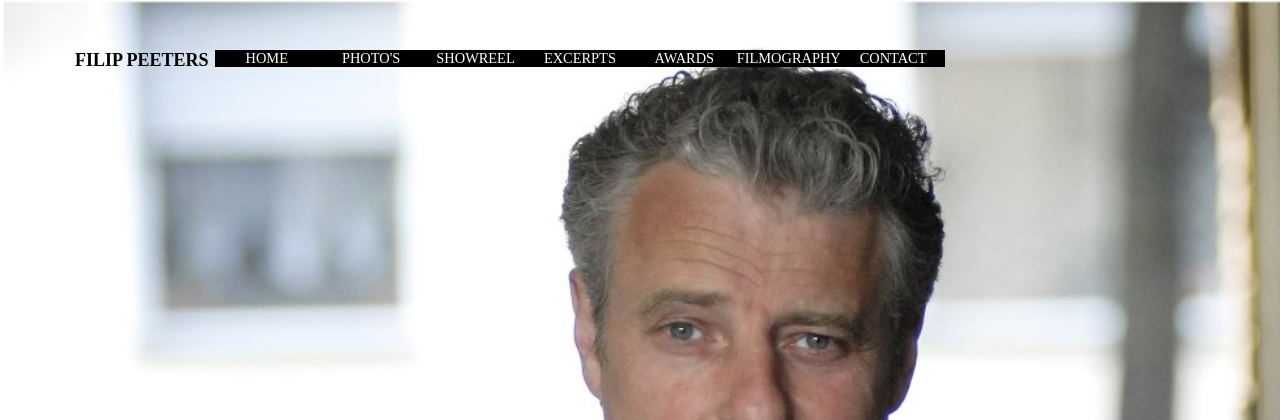
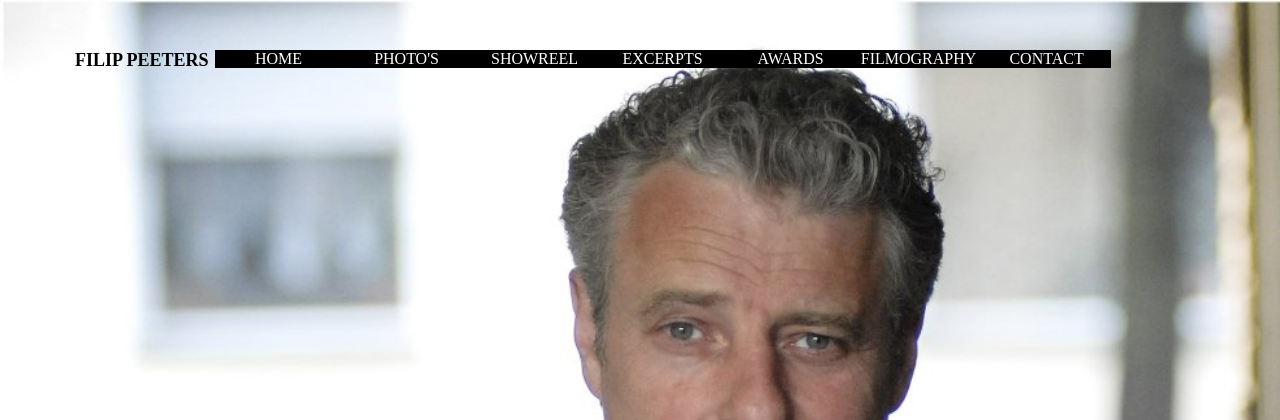
Before and after one commit to FilipPeeters/FilipPeeters.github.io, a PHP site: page / in a window 1280 px wide. Shown: the top 420 px of the page. Run offline with PHP 8.4, Linux system fonts and the light colour scheme.

Commit message:
widened the width of li's

```diff
--- a/public/stylesheets/persistent.css
+++ b/public/stylesheets/persistent.css
@@ -18,13 +18,13 @@ ul {
 	padding: 0;
 	text-transform: uppercase;
 	z-index: 2;
-	width: 55em;
+	width: 51em;
 	display: inline;
 	}
 li {
 	display: block;
 	float: left;
-	width: 7.25em;
+	width: 8em;
 	background-color: black;
 	text-align: center;
 }
@@ -43,7 +43,6 @@ a {
 }
 #menu {
 	position: fixed;
-	font-size: 0.9em;
 	top: 50px;
 	z-index: 2;
 }
```
